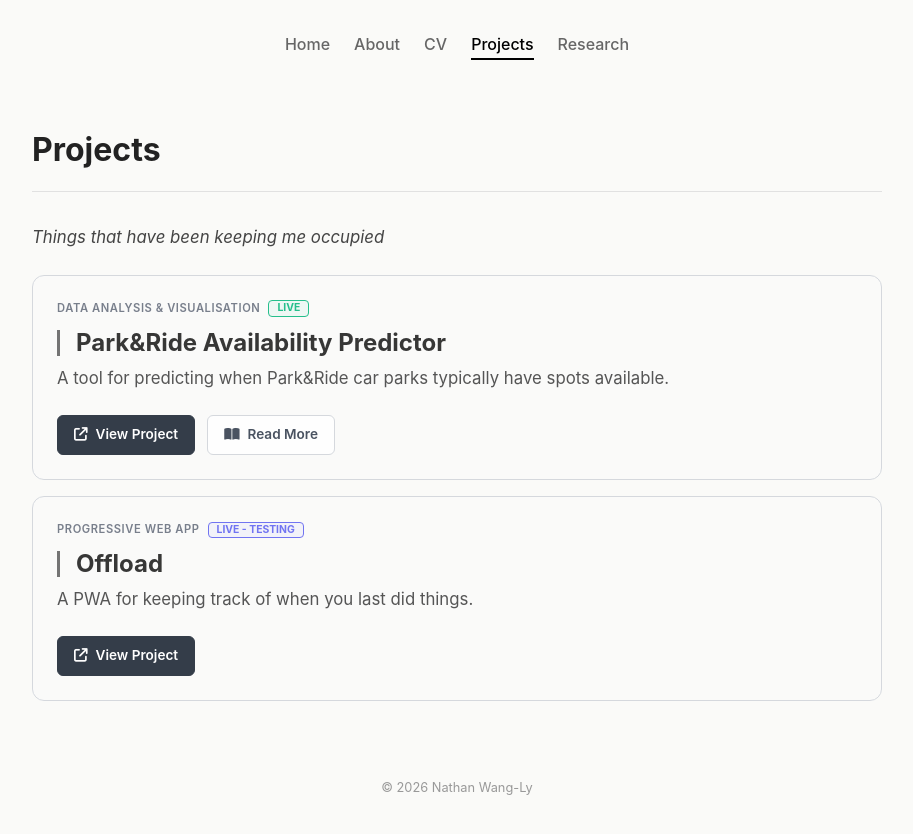
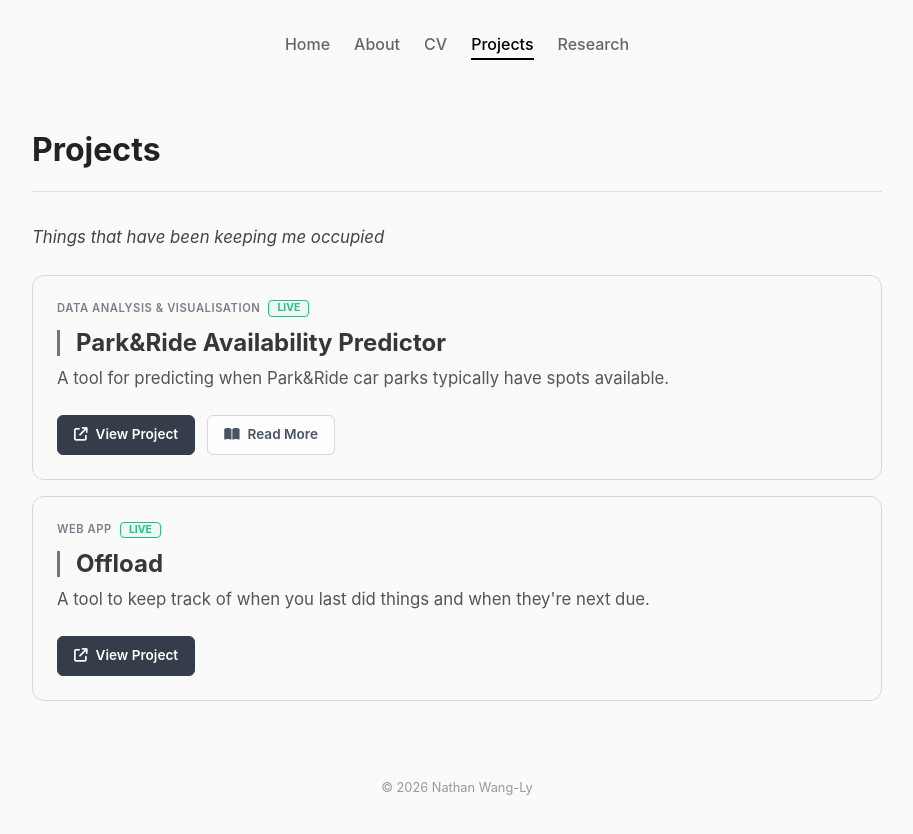
Before and after one commit to nathanwangly/nathanwangly.github.io, a Jekyll site: the page built from projects.md, in a window 1280 px wide. Shown: the top 834 px of the page, without its empty margins (183-1096 px from the left). Built offline with Jekyll 4.4.1, drawn with Linux system fonts in a browser that asks for light colours.

Commit message:
update offload description and url

```diff
--- a/_data/projects.yml
+++ b/_data/projects.yml
@@ -6,7 +6,7 @@
   post_url: "/posts/2026/02/14/parknride-tracker/"
 
 - name: "Offload"
-  description: "A PWA for keeping track of when you last did things."
-  tag: "Progressive Web App"
-  status: "Live - Testing"
-  project_url: "https://offload-web-app.vercel.app"
+  description: "A tool to keep track of when you last did things and when they're next due."
+  tag: "Web App"
+  status: "Live"
+  project_url: "https://offload-nwl.vercel.app"
```
